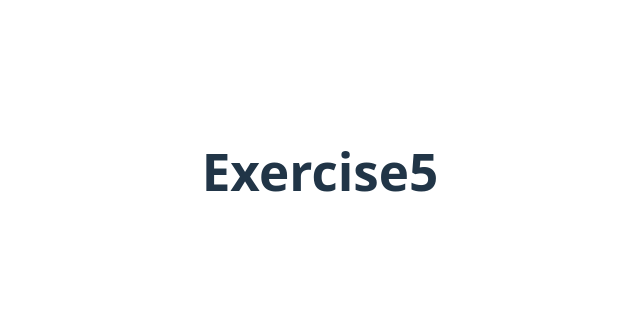
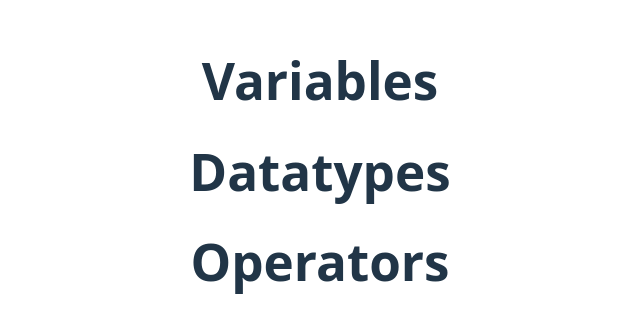
Before and after one commit to kuldeeepkumar/Training, a React (Vite) app: page / in a window 1280 px wide. Shown: the part 229-562 px from the top of the page, without its empty margins (320-960 px from the left). Built offline with nearby package versions, Linux system fonts and the light colour scheme.

Commit message:
exercise1 is done

```diff
--- a/src/App.jsx
+++ b/src/App.jsx
@@ -8,11 +8,11 @@ import Exercise5 from './exercises/exercise5/Exercise5'
 function App() {
   return (
     <>
-    {/* <Exercise1/>
-    <Exercise2/>
-    <Exercise3/>
-    <Exercise4/> */}
-    <Exercise5/>
+    <Exercise1/>
+    {/* <Exercise2/> */}
+    {/* <Exercise3/> */}
+    {/* <Exercise4/>  */}
+    {/* <Exercise5/> */}
     </>
   );
 }
```
